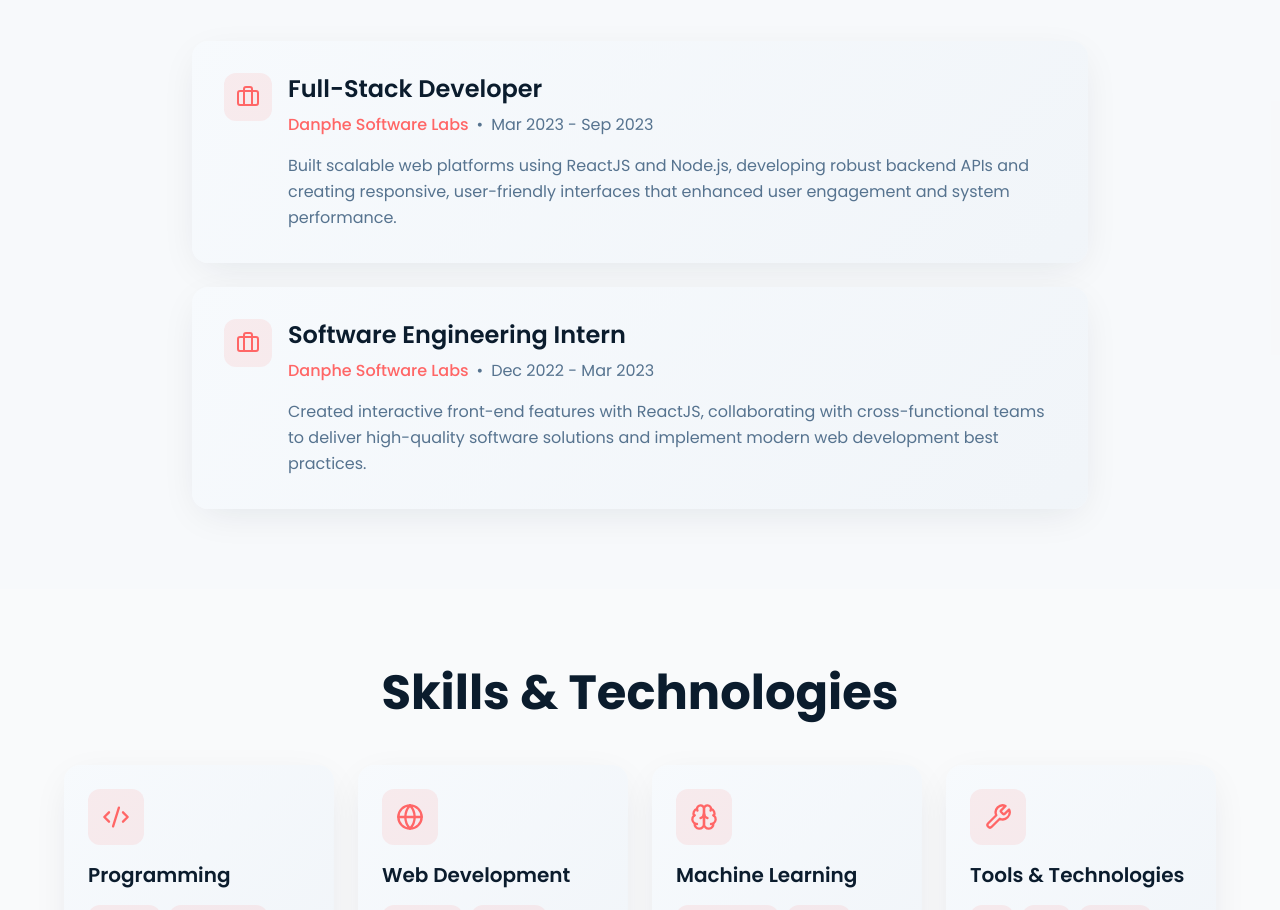
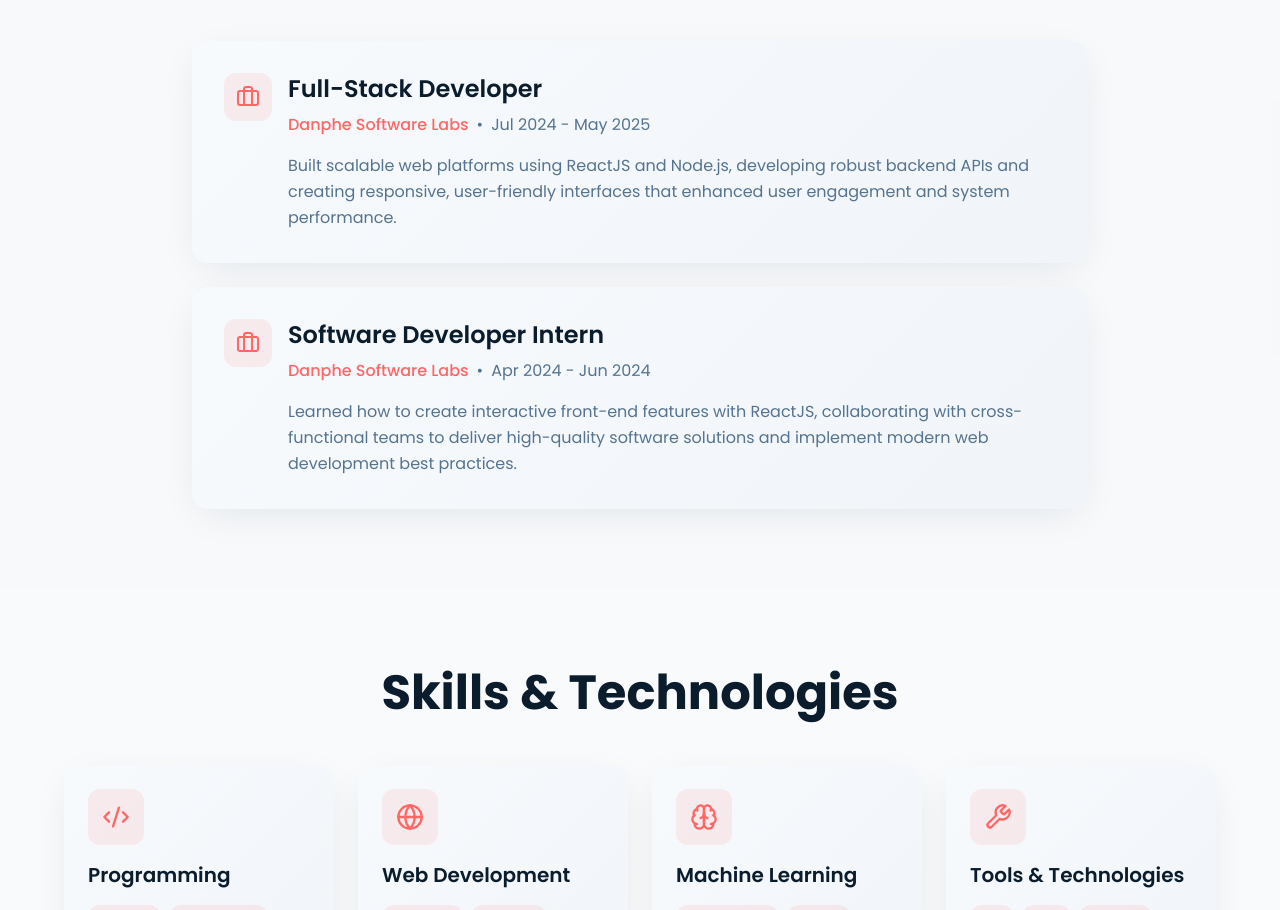
Before and after one commit to tilak-13/tikaharu-portfolio-ufl, a React (Vite) app: page / in a window 1280 px wide. Shown: the part 1932-2842 px from the top of the page. Built offline with nearby package versions, Linux system fonts and the light colour scheme; the HTML template or start-up script is replaced by a standard one.

Commit message:
Code edited in Lovable Code Editor

```diff
--- a/src/components/Experience.tsx
+++ b/src/components/Experience.tsx
@@ -5,24 +5,24 @@ const Experience = () => {
     {
       title: "Full-Stack Developer",
       company: "Danphe Software Labs",
-      period: "Mar 2023 - Sep 2023",
-      description: "Built scalable web platforms using ReactJS and Node.js, developing robust backend APIs and creating responsive, user-friendly interfaces that enhanced user engagement and system performance."
+      period: "Jul 2024 - May 2025",
+      description:
+        "Built scalable web platforms using ReactJS and Node.js, developing robust backend APIs and creating responsive, user-friendly interfaces that enhanced user engagement and system performance.",
     },
     {
-      title: "Software Engineering Intern",
+      title: "Software Developer Intern",
       company: "Danphe Software Labs",
-      period: "Dec 2022 - Mar 2023",
-      description: "Created interactive front-end features with ReactJS, collaborating with cross-functional teams to deliver high-quality software solutions and implement modern web development best practices."
-    }
+      period: "Apr 2024 - Jun 2024",
+      description:
+        "Learned how to create interactive front-end features with ReactJS, collaborating with cross-functional teams to deliver high-quality software solutions and implement modern web development best practices.",
+    },
   ];
 
   return (
     <section id="experience" className="py-20 px-6 bg-muted/30">
       <div className="container mx-auto px-6">
         <div className="max-w-4xl mx-auto">
-          <h2 className="text-4xl md:text-5xl font-bold text-center mb-12 text-foreground">
-            Experience
-          </h2>
+          <h2 className="text-4xl md:text-5xl font-bold text-center mb-12 text-foreground">Experience</h2>
 
           <div className="space-y-6">
             {experiences.map((exp, index) => (
@@ -36,17 +36,13 @@ const Experience = () => {
                   </div>
 
                   <div className="flex-1">
-                    <h3 className="text-2xl font-semibold text-foreground mb-2">
-                      {exp.title}
-                    </h3>
+                    <h3 className="text-2xl font-semibold text-foreground mb-2">{exp.title}</h3>
                     <div className="flex flex-col sm:flex-row sm:items-center gap-2 mb-4">
                       <span className="text-accent font-medium">{exp.company}</span>
                       <span className="hidden sm:inline text-muted-foreground">•</span>
                       <span className="text-muted-foreground">{exp.period}</span>
                     </div>
-                    <p className="text-muted-foreground leading-relaxed">
-                      {exp.description}
-                    </p>
+                    <p className="text-muted-foreground leading-relaxed">{exp.description}</p>
                   </div>
                 </div>
               </div>
```
